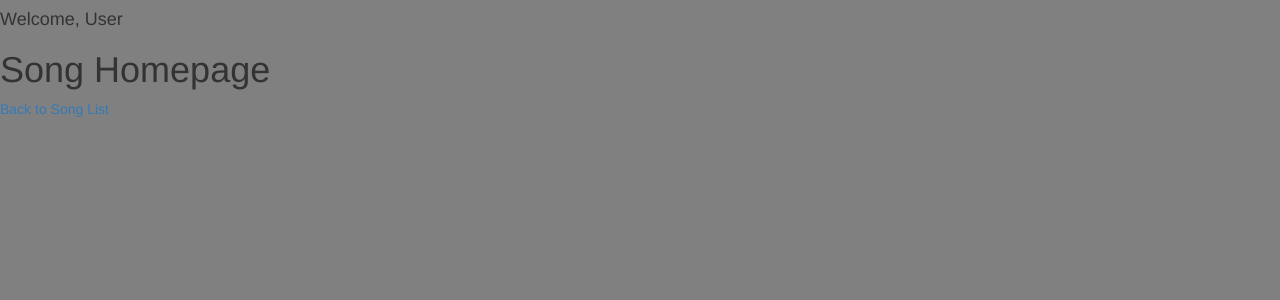
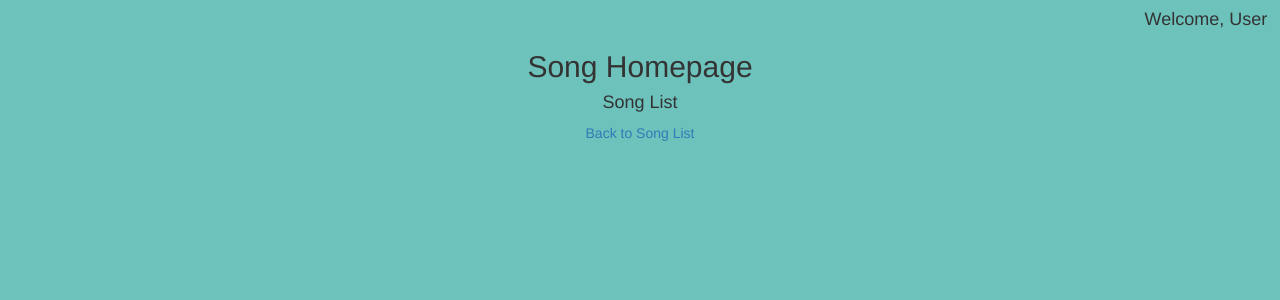
Before and after one commit to PHPGround/php-music-wall, a CodeIgniter app: page /database/ in a window 1280 px wide. Shown: the top 300 px of the page. Run offline with CodeIgniter, Linux system fonts and the light colour scheme.

Commit message:
Switched view for main page

```diff
--- a/application/config/routes.php
+++ b/application/config/routes.php
@@ -53,5 +53,5 @@ defined('BASEPATH') OR exit('No direct script access allowed');
 // $route['404_override'] = '';
 // $route['translate_uri_dashes'] = FALSE;
 
-$route['default_controller'] = 'songs/view';
+$route['default_controller'] = 'songs/index';
 $route['(:any)'] = 'songs/view/$1';
--- a/application/controllers/Songs.php
+++ b/application/controllers/Songs.php
@@ -8,16 +8,25 @@ class Songs extends CI_Controller{
     $this->load->helper('url_helper');
   }
 
-  public function view($song = 'home')
+  // public function view($song = 'home')
+  // {
+  //   if( ! file_exists(APPPATH.'/views/songs/'.$song.'.php')){
+  //     //Don't have a page for that
+  //     show_404();
+  //   }
+  //   $data['title'] = ucfirst($song); //capitalize the first letter
+  //   $this->load->view('layout');
+  //   $this->load->view('templates/header', $data);
+  //   $this->load->view('songs/'.$song, $data);
+  //   $this->load->view('templates/footer', $data);
+  // }
+
+  public function index()
   {
-    if( ! file_exists(APPPATH.'/views/songs/'.$song.'.php')){
-      //Don't have a page for that
-      show_404();
-    }
-    $data['title'] = ucfirst($song); //capitalize the first letter
+    $data['title'] = "Song Homepage";
     $this->load->view('layout');
     $this->load->view('templates/header', $data);
-    $this->load->view('songs/'.$song, $data);
+    $this->load->view('songs/index', $data);
     $this->load->view('templates/footer', $data);
   }
 }
--- /dev/null
+++ b/application/views/songs/index.php
@@ -0,0 +1,3 @@
+<h2 class="text-center"><?php echo $title; ?></h2>
+
+<h4 class="text-center">Song List</h4>
--- a/application/views/templates/footer.php
+++ b/application/views/templates/footer.php
@@ -1,3 +1,5 @@
-    <a href="#">Back to Song List</a>
+    <div class="text-center">
+      <a href="#">Back to Song List</a>
+    </div>
   </body>
 </html>
--- a/application/views/templates/header.php
+++ b/application/views/templates/header.php
@@ -4,4 +4,4 @@
   </head>
   <body>
     <!-- <h1><?php echo $title; ?></h1> -->
-    <h4>Welcome, User</h4>
+    <h4 class="text-right user-welcome">Welcome, User</h4>
--- a/assets/stylesheets/song.css
+++ b/assets/stylesheets/song.css
@@ -1,3 +1,7 @@
 body{
-  background-color: gray;
+  background-color: #6DC2BC;
 }
+
+.user-welcome{
+  margin-right: 1%;
+}
```
